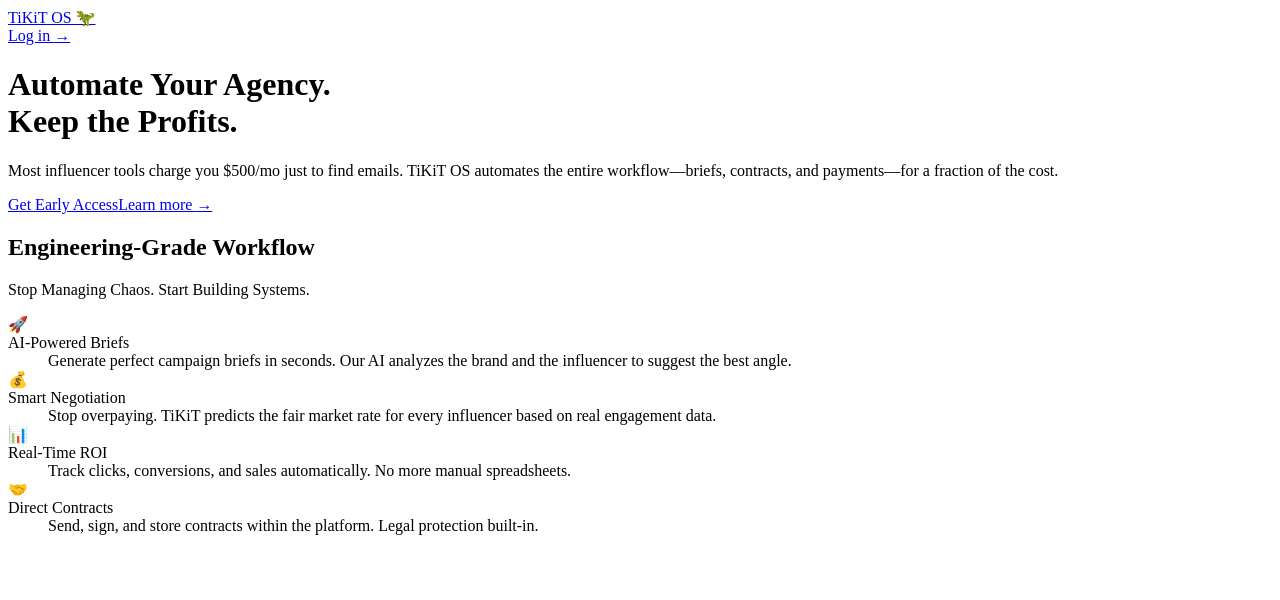
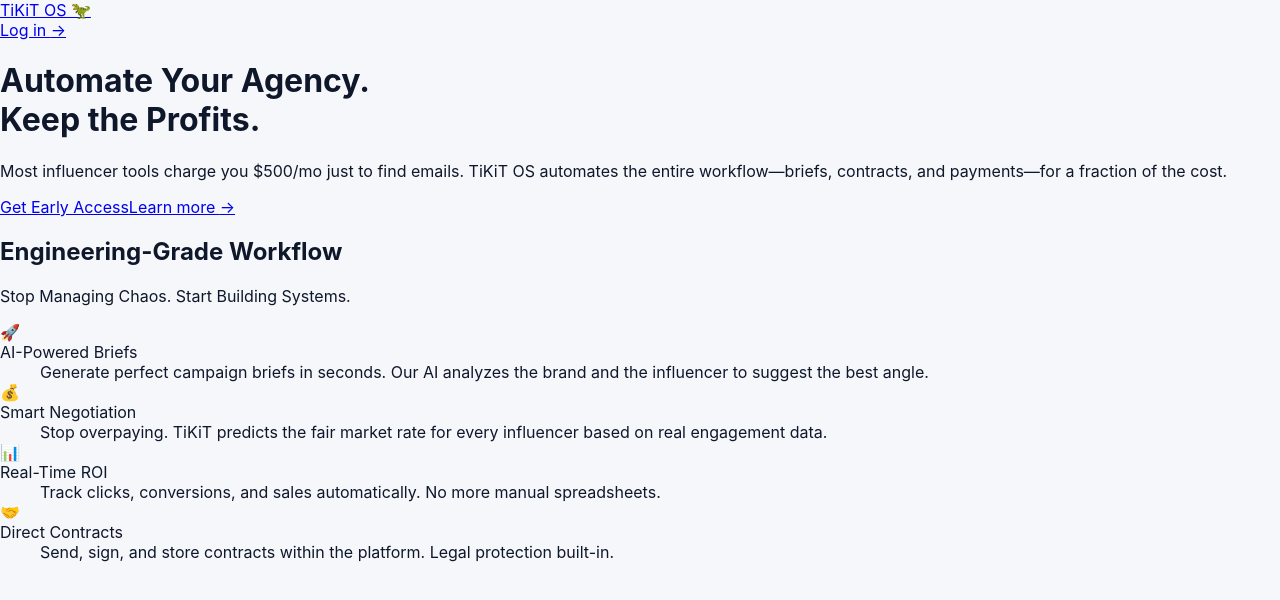
Before and after one commit to cabdelkhalegh/PrecisionFlow-by-AK, a Next.js app in the folder apps/web/: page / in a window 1280 px wide. Shown: the top 600 px of the page. Built offline with nearby package versions, Linux system fonts and the light colour scheme.

Commit message:
fix(web): add root layout for Next.js app router

```diff
--- /dev/null
+++ b/apps/web/app/globals.css
@@ -0,0 +1,14 @@
+:root {
+  color-scheme: light;
+}
+
+* {
+  box-sizing: border-box;
+}
+
+body {
+  margin: 0;
+  font-family: 'Inter', system-ui, -apple-system, BlinkMacSystemFont, 'Segoe UI', sans-serif;
+  background-color: #f5f7fb;
+  color: #0f172a;
+}
--- /dev/null
+++ b/apps/web/app/layout.tsx
@@ -0,0 +1,15 @@
+import type { Metadata } from 'next';
+import './globals.css';
+
+export const metadata: Metadata = {
+  title: 'PrecisionFlow',
+  description: 'AI-powered campaign execution platform',
+};
+
+export default function RootLayout({ children }: { children: React.ReactNode }) {
+  return (
+    <html lang="en">
+      <body>{children}</body>
+    </html>
+  );
+}
```
